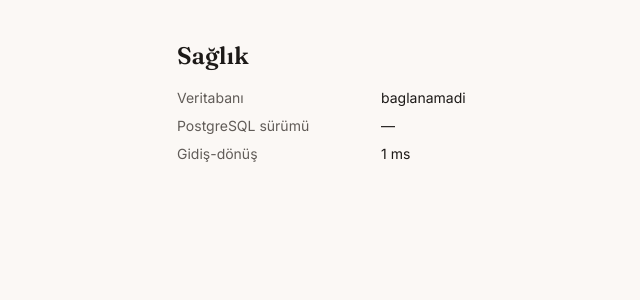
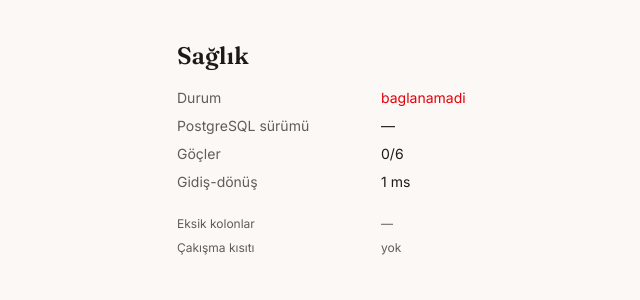
Before and after one commit to enesmemduhoglu/randevu, a Next.js app: page /saglik in a window 1280 px wide. Shown: the top 300 px of the page, without its empty margins (259-899 px from the left). Built offline with nearby package versions, Linux system fonts and the light colour scheme; no server answers; the database is empty.

Commit message:
saglik sayfasi goc sayisini ve bozuk durumunu gosteriyor
Eksik kolon adlari ve kisit durumu drift bilgisi tasir, halka acik govdeye
girmiyor (DEGISMEZ 5, DEGISMEZ 8) - yalnizca uretim disinda gosteriliyor.

```diff
--- a/src/app/saglik/page.tsx
+++ b/src/app/saglik/page.tsx
@@ -1,7 +1,8 @@
 import type { Metadata } from "next";
 import { connection } from "next/server";
 
-import { veritabaniniYokla } from "@/lib/saglik";
+import { uretimMi } from "@/lib/mod";
+import { kamuyaAcilanYoklama, veritabaniniYokla } from "@/lib/saglik";
 
 // Faz B teshis sayfasi: Worker -> Hyperdrive -> Supavisor -> Supabase zincirinin
 // gercekten kurulup kurulmadigini gozle gormek icin. Kiraci verisi okumaz,
@@ -24,18 +25,39 @@
   // Prerender'i burada kes: sorgu build aninda degil, istek aninda kosmali.
   await connection();
   const yoklama = await veritabaniniYokla();
+  const kamu = kamuyaAcilanYoklama(yoklama);
 
   return (
     <main className="mx-auto w-full max-w-md px-5 py-10">
       <h1 className="font-heading mb-4 text-2xl font-semibold">Sağlık</h1>
       <dl className="grid grid-cols-2 gap-y-2 text-sm">
-        <dt className="text-muted-foreground">Veritabanı</dt>
-        <dd>{yoklama.durum}</dd>
+        <dt className="text-muted-foreground">Durum</dt>
+        <dd
+          className={
+            kamu.durum === "saglikli" ? "text-emerald-600" : "text-red-600"
+          }
+        >
+          {kamu.durum}
+        </dd>
         <dt className="text-muted-foreground">PostgreSQL sürümü</dt>
-        <dd>{yoklama.surum ?? "—"}</dd>
+        <dd>{kamu.surum ?? "—"}</dd>
+        <dt className="text-muted-foreground">Göçler</dt>
+        <dd>{kamu.goc}</dd>
         <dt className="text-muted-foreground">Gidiş-dönüş</dt>
-        <dd>{yoklama.sureMs} ms</dd>
+        <dd>{kamu.sureMs} ms</dd>
       </dl>
+
+      {/* Eksik kolon adlari ve kisit durumu drift bilgisi tasir - halka acik
+          govdeye girmiyor (CLAUDE.md degismez 5, degismez 8). Uretim disinda
+          teshis icin gosteriliyor. */}
+      {!uretimMi() && yoklama.durum !== "saglikli" && (
+        <dl className="mt-6 grid grid-cols-2 gap-y-2 text-xs text-muted-foreground">
+          <dt>Eksik kolonlar</dt>
+          <dd>{yoklama.eksikKolonlar.join(", ") || "—"}</dd>
+          <dt>Çakışma kısıtı</dt>
+          <dd>{yoklama.cakismaKisitiVar ? "var" : "yok"}</dd>
+        </dl>
+      )}
     </main>
   );
 }
```
